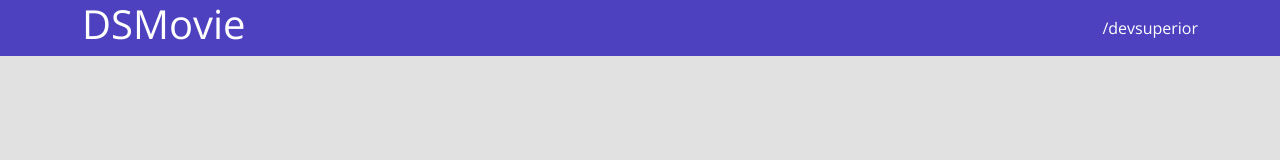
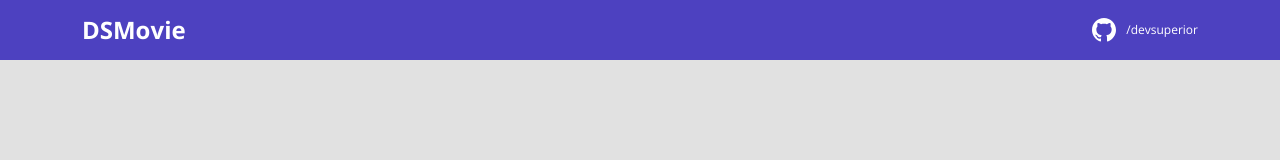
Before and after one commit to DecioLuiz/DSMovie, a plain HTML site: page index.html in a window 1280 px wide. Drawn offline with nearby package versions, Linux system fonts and the light colour scheme.

Commit message:
Barra Superior - PARTE 2

```diff
--- a/css/styles.css
+++ b/css/styles.css
@@ -1,17 +1,29 @@
 @import url('https://fonts.googleapis.com/css2?family=Open+Sans:wght@300;400;700&display=swap');
 
+:root{
+    --bg-grey: #dddd;
+    --color-primary: #4D41C0;
+    --white: #ffff;
+}
 *{
     box-sizing: border-box;
     font-family: 'Open Sans', sans-serif;
 }
 
+h1, h2, h3, h4, h5, h6 {
+    margin: 0;
+}
+
 html, body {
-    background-color: #dddd;
+    background-color: var(--bg-grey);
 }
 
 header {
-    background-color: #4D41C0;
-    color: #ffff;
+    background-color: var(--color-primary);
+    color: var(--white);
+    height: 60px;
+    display: flex;
+    align-items: center;
 }
 
 nav {
@@ -20,7 +32,26 @@ nav {
     justify-content: space-between;
 }
 
+nav h1 {
+    font-size: 24px;
+    font-weight: 700;
+}
+
+nav a {
+    font-size: 12px;
+    font-weight: 400;
+}
+
 a, a:hover {
     text-decoration: none;
     color: unset;
 }
+
+.dsmovie-contact-container {
+    display: flex;
+    align-items: center;
+}
+
+.dsmovie-contact-container img {
+    margin-right: 10px;
+}
--- a/index.html
+++ b/index.html
@@ -1,23 +1,30 @@
 <!DOCTYPE html>
 <html lang="pt-br">
+
 <head>
     <meta charset="UTF-8">
     <meta http-equiv="X-UA-Compatible" content="IE=edge">
     <meta name="viewport" content="width=device-width, initial-scale=1.0">
     <title>DSMovie</title>
 
-    <link href="https://cdn.jsdelivr.net/npm/bootstrap@5.1.3/dist/css/bootstrap.min.css" rel="stylesheet" integrity="sha384-1BmE4kWBq78iYhFldvKuhfTAU6auU8tT94WrHftjDbrCEXSU1oBoqyl2QvZ6jIW3" crossorigin="anonymous">
+    <link href="https://cdn.jsdelivr.net/npm/bootstrap@5.1.3/dist/css/bootstrap.min.css" rel="stylesheet"
+        integrity="sha384-1BmE4kWBq78iYhFldvKuhfTAU6auU8tT94WrHftjDbrCEXSU1oBoqyl2QvZ6jIW3" crossorigin="anonymous">
     <link rel="stylesheet" href="css/styles.css">
 
 
 </head>
+
 <body>
     <header>
         <nav class="container">
             <h1>DSMovie</h1>
-            <a href="https://github.com/devsuperior">/devsuperior</a>
+            <div class="dsmovie-contact-container">
+                <img src="img/github.svg" alt="Github">
+                <a href="https://github.com/devsuperior">/devsuperior</a>
+            </div>
         </nav>
     </header>
 
 </body>
+
 </html>
```
Also changed, not shown: img/github.svg (added).
